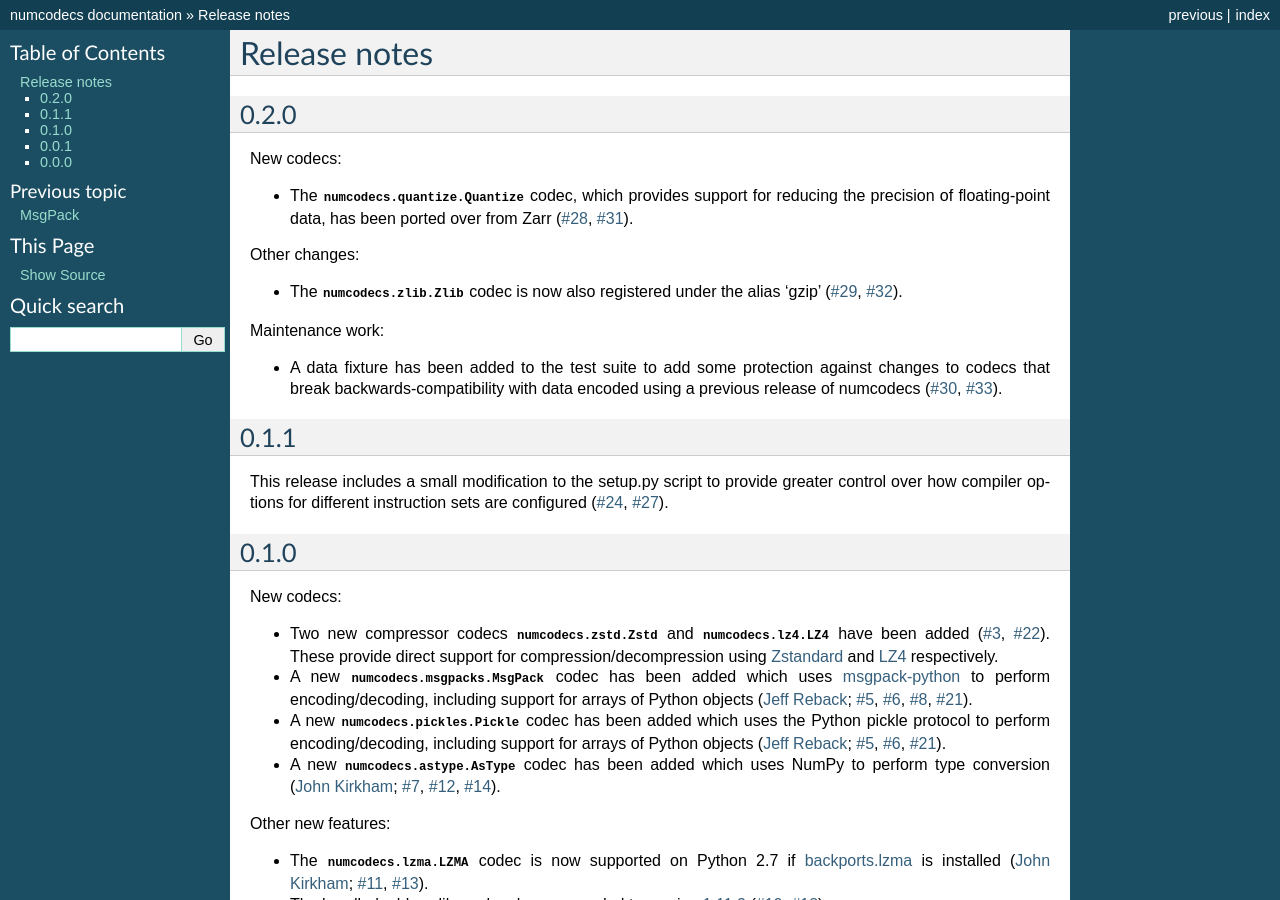
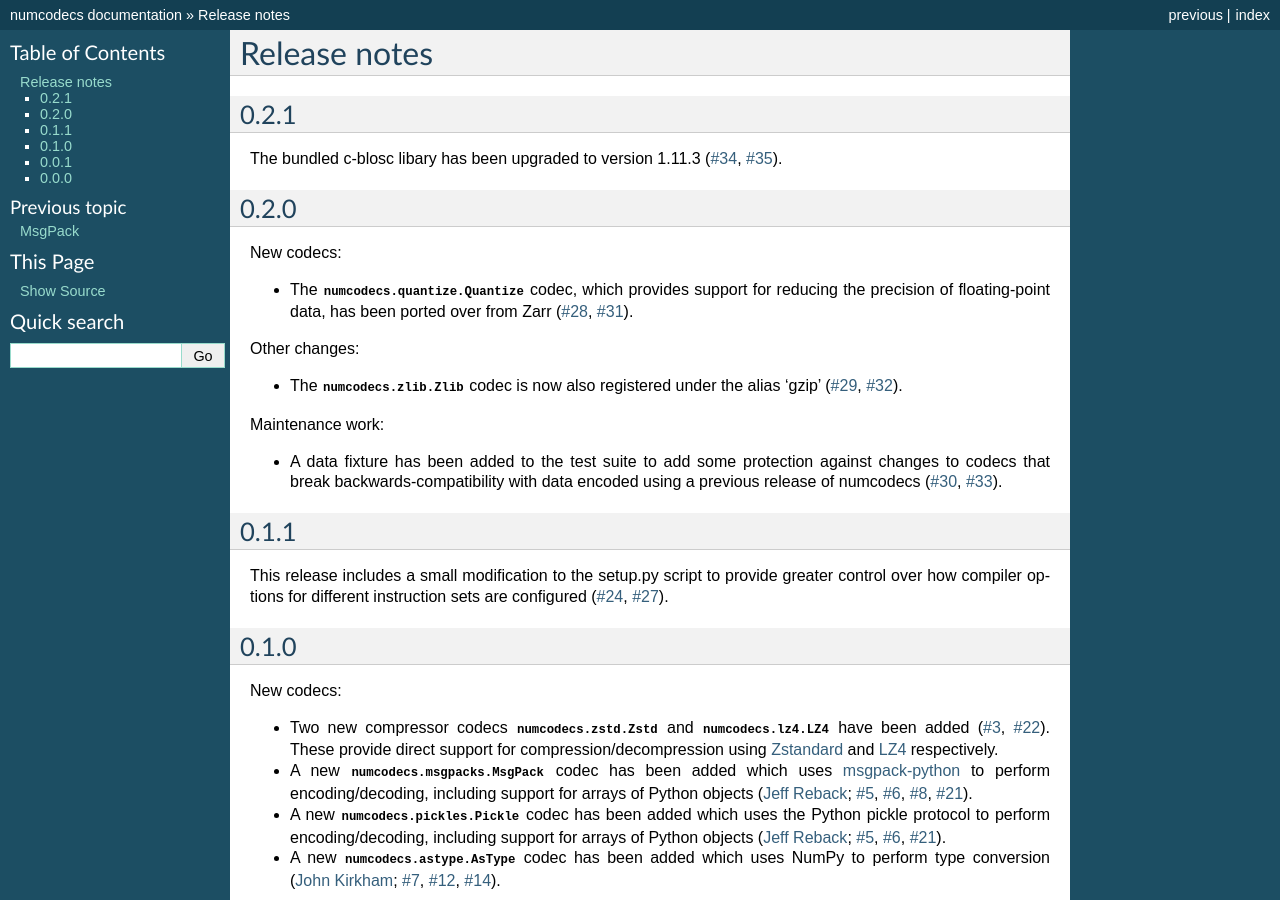
Before and after one commit to zarr-developers/numcodecs, a Sphinx documentation site: the page built from docs/release.rst, in a window 1280 px wide and 900 px high. Built offline with Sphinx 7.4.7, drawn with Linux system fonts in a browser that asks for light colours; the version number could not be read and is left out.

Commit message:
upgrade c-blosc to v1.11.3

```diff
--- a/docs/release.rst
+++ b/docs/release.rst
@@ -1,5 +1,14 @@
 Release notes
 =============
+
+.. _release_0.2.1:
+
+0.2.1
+-----
+
+The bundled c-blosc libary has been upgraded to version 1.11.3
+(`#34 <https://github.com/alimanfoo/numcodecs/issues/34>`_,
+`#35 <https://github.com/alimanfoo/numcodecs/issues/35>`_).
 
 .. _release_0.2.0:
 
```
